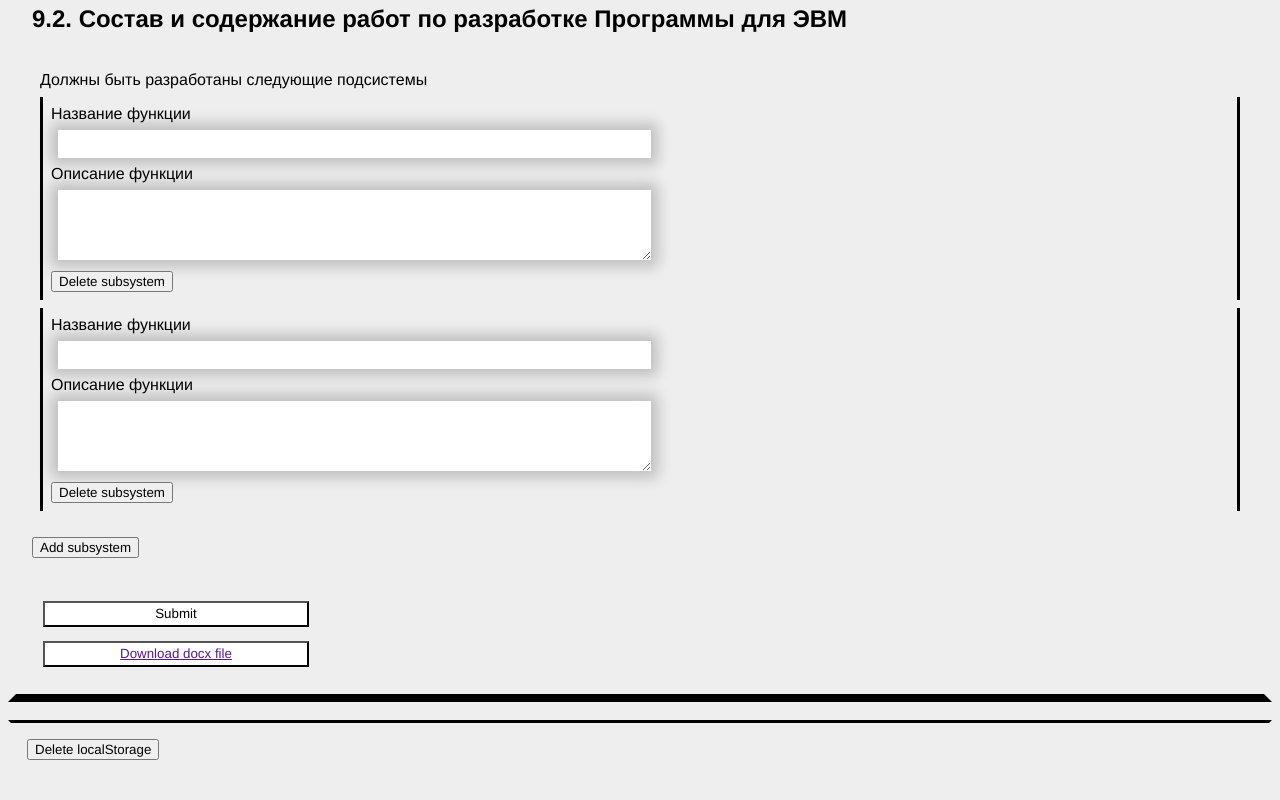
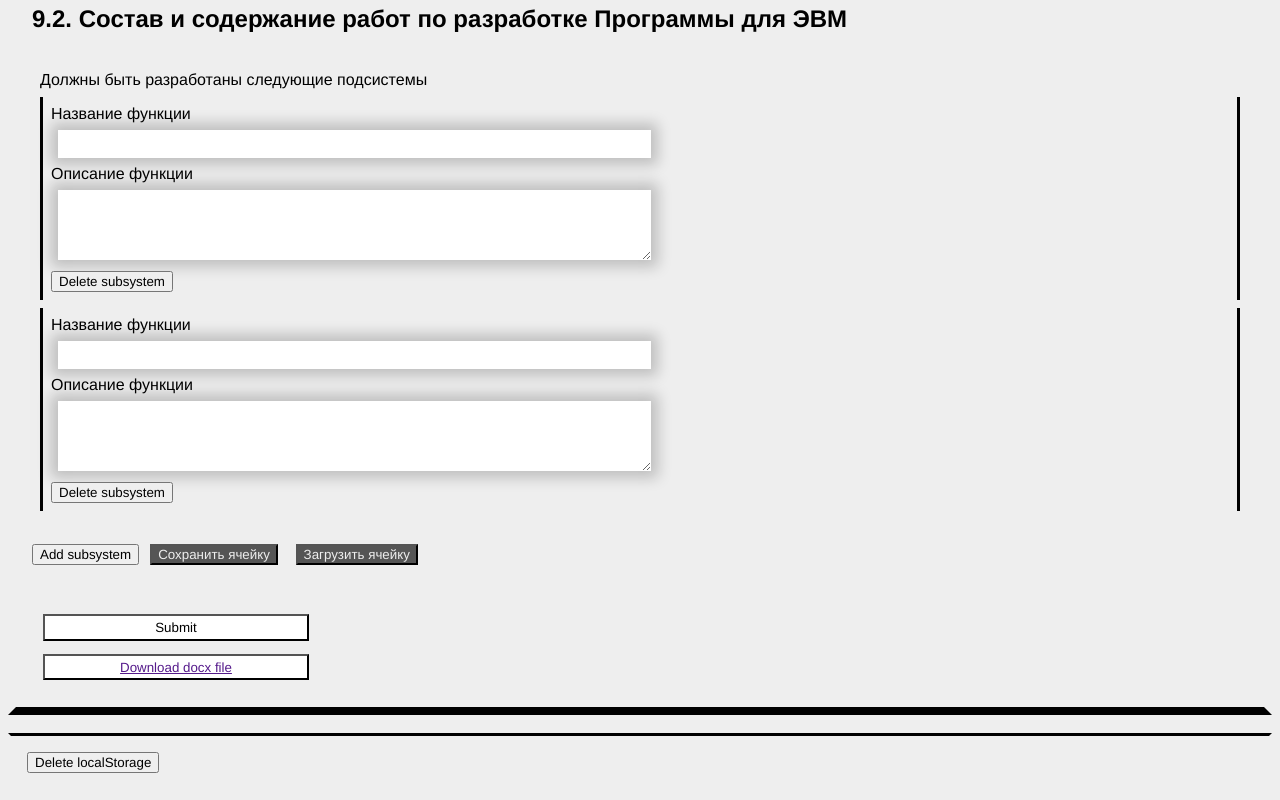
Before and after one commit to generic-name-2166/tt-validation, a SvelteKit app: page / in a window 1280 px wide. Shown: the part 4331-5131 px from the top of the page. Built offline with nearby package versions, Linux system fonts and the light colour scheme.

Commit message:
save load subsystem

```diff
--- a/src/lib/formStorage.ts
+++ b/src/lib/formStorage.ts
@@ -118,6 +118,8 @@ export type SavedElement =
 export const formData = writable(new Array<Array<SavedElement>>());
 
 /**
+ * Returns `inner` field of saved element
+ *
  * # Side effects
  * Updates `formData` model if successful
  */
--- a/src/routes/CellSubsystems.svelte
+++ b/src/routes/CellSubsystems.svelte
@@ -1,12 +1,15 @@
 <script lang="ts">
   import {
     formData,
+    saveElement,
     type SavedElement,
     type SavedSubsystem,
     type SavedText,
+    loadElement,
   } from "$lib/formStorage.ts";
   import { onMount } from "svelte";
   import type { Subsystems } from "./template.ts";
+  import Buttons from "$lib/CellComponents/Buttons.svelte";
 
   export let componentId: number;
   export let elementId: number;
@@ -61,12 +64,19 @@
     });
   }
 
-  function save(): void {
-    // TODO
+  function load(): void {
+    const savedValues: SavedSubsystem["inner"] | null =
+      loadElement<SavedSubsystem>(componentId, elementId, "subsystem");
+    if (!savedValues) {
+      // nothing saved or saved values are clearly different from shown
+      // TODO better comparison
+      return;
+    }
+    values = savedValues;
   }
 
-  function load(): void {
-    // TODO
+  function save(): void {
+    saveElement($formData[componentId][elementId], componentId, elementId);
   }
 
   onMount(() => {
@@ -122,6 +132,8 @@
 <br />
 <button type="button" on:click={addSubsystem}>Add subsystem</button>
 
+<Buttons {save} {load} />
+
 <style>
   div {
     border: solid black;
```
Also changed, not shown: src/routes/template.ts (line endings or trailing spaces).
